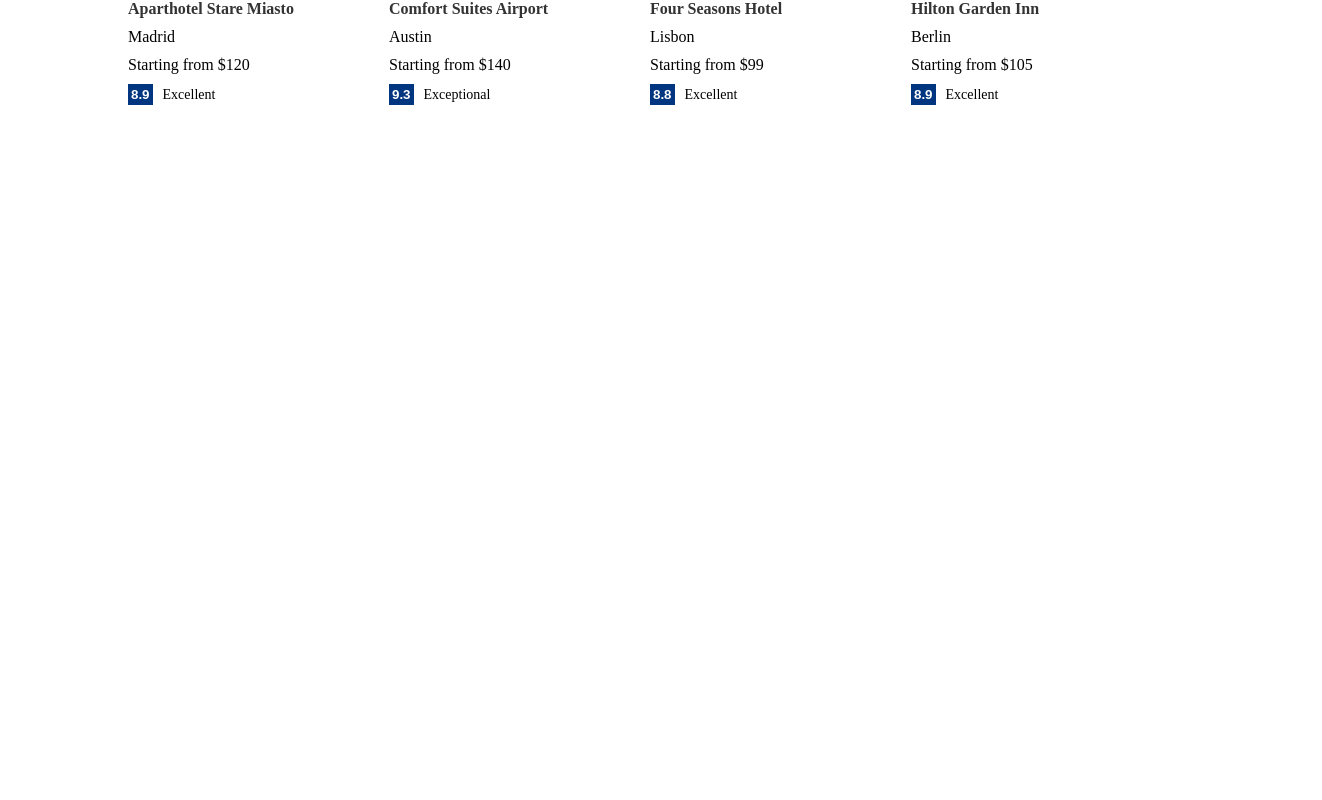
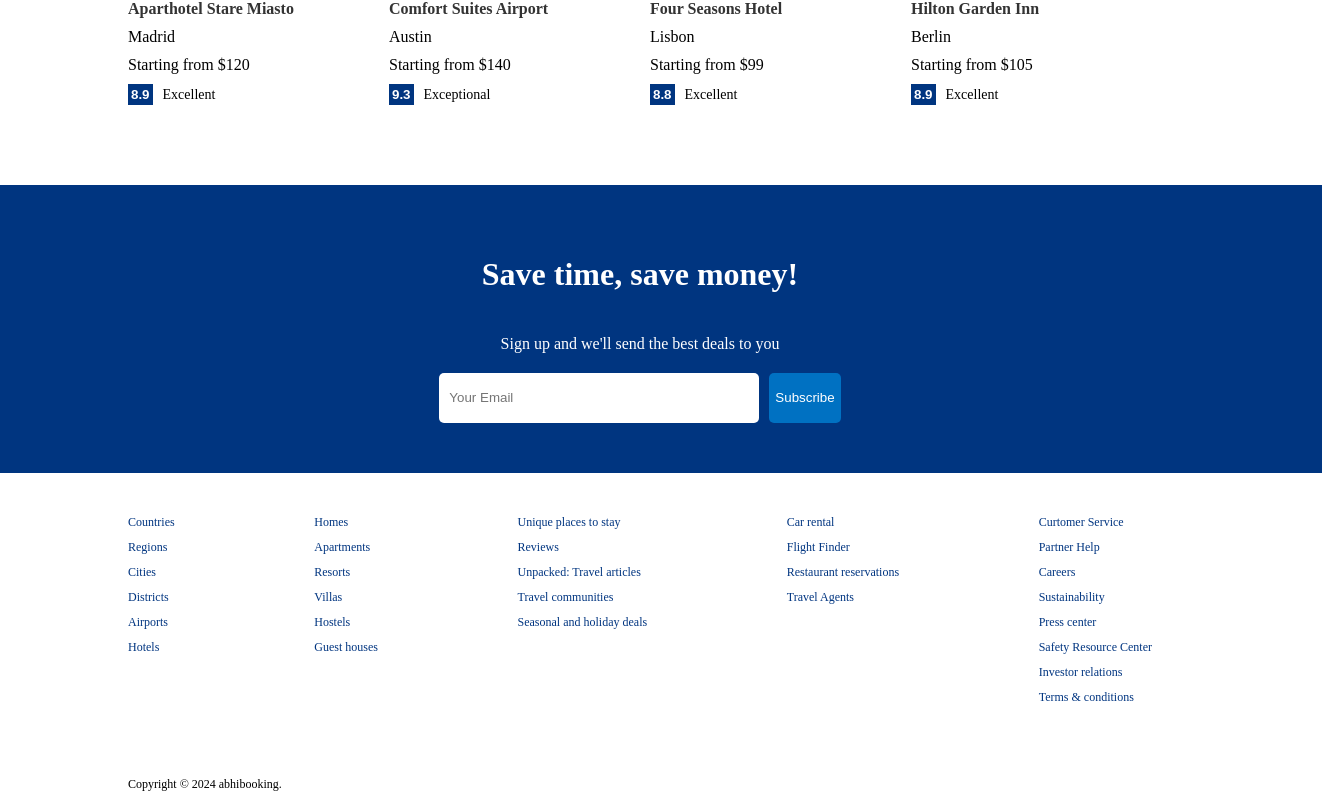
Before and after one commit to mikun2001/booking-app-frontend, a React (Vite) app: page / in a window 1280 px wide. Shown: the part 1406-2206 px from the top of the page, 1322 px wide, since content can reach past the window. Before the commit the page ends 1519 px from the top, so only its background shows below. Built offline with nearby package versions, Linux system fonts and the light colour scheme.

Commit message:
footer mailList for contact added

```diff
--- /dev/null
+++ b/src/components/footer/Footer.jsx
@@ -0,0 +1,52 @@
+import "./footer.css";
+
+const Footer = () => {
+	return (
+		<div className="footer">
+			<div className="fLists">
+				<ul className="fList">
+					<li className="fListItem">Countries</li>
+					<li className="fListItem">Regions</li>
+					<li className="fListItem">Cities</li>
+					<li className="fListItem">Districts</li>
+					<li className="fListItem">Airports</li>
+					<li className="fListItem">Hotels</li>
+				</ul>
+				<ul className="fList">
+					<li className="fListItem">Homes </li>
+					<li className="fListItem">Apartments </li>
+					<li className="fListItem">Resorts </li>
+					<li className="fListItem">Villas</li>
+					<li className="fListItem">Hostels</li>
+					<li className="fListItem">Guest houses</li>
+				</ul>
+				<ul className="fList">
+					<li className="fListItem">Unique places to stay </li>
+					<li className="fListItem">Reviews</li>
+					<li className="fListItem">Unpacked: Travel articles </li>
+					<li className="fListItem">Travel communities </li>
+					<li className="fListItem">Seasonal and holiday deals </li>
+				</ul>
+				<ul className="fList">
+					<li className="fListItem">Car rental </li>
+					<li className="fListItem">Flight Finder</li>
+					<li className="fListItem">Restaurant reservations </li>
+					<li className="fListItem">Travel Agents </li>
+				</ul>
+				<ul className="fList">
+					<li className="fListItem">Curtomer Service</li>
+					<li className="fListItem">Partner Help</li>
+					<li className="fListItem">Careers</li>
+					<li className="fListItem">Sustainability</li>
+					<li className="fListItem">Press center</li>
+					<li className="fListItem">Safety Resource Center</li>
+					<li className="fListItem">Investor relations</li>
+					<li className="fListItem">Terms & conditions</li>
+				</ul>
+			</div>
+			<div className="fText">Copyright © 2024 abhibooking.</div>
+		</div>
+	);
+};
+
+export default Footer;
--- /dev/null
+++ b/src/components/footer/footer.css
@@ -0,0 +1,23 @@
+.footer{
+  width: 100%;
+  width: 1024px;
+  font-size: 12px;
+}
+
+.fLists{
+  width: 100%;
+  display: flex;
+  justify-content: space-between;
+  margin-bottom: 50px;
+}
+
+.fList{
+  list-style: none;
+  padding: 0;
+}
+
+.fListItem{
+  margin-bottom: 10px;
+  color: #003580;
+  cursor: pointer;
+}
--- /dev/null
+++ b/src/components/mailList/MailList.jsx
@@ -0,0 +1,16 @@
+import "./mailList.css"
+
+const MailList = () => {
+  return (
+    <div className="mail">
+      <h1 className="mailTitle">Save time, save money!</h1>
+      <span className="mailDesc">Sign up and we'll send the best deals to you</span>
+      <div className="mailInputContainer">
+        <input type="text" placeholder="Your Email" />
+        <button>Subscribe</button>
+      </div>
+    </div>
+  )
+}
+
+export default MailList
--- /dev/null
+++ b/src/components/mailList/mailList.css
@@ -0,0 +1,30 @@
+.mail{
+  width: 100%;
+  margin-top: 50px;
+  background-color: #003580;
+  color: white;
+  display: flex;
+  flex-direction: column;
+  align-items: center;
+  gap: 20px;
+  padding: 50px;
+}
+
+.mailInputContainer>input{
+  width: 300px;
+  height: 30px;
+  padding: 10px;
+  border: none;
+  margin-right: 10px;
+  border-radius: 5px;
+}
+
+.mailInputContainer>button{
+  height: 50px;
+  background-color: #0071c2;
+  color: white;
+  font-weight: 500;
+  border: none;
+  border-radius: 5px;
+  cursor: pointer;
+}
--- a/src/pages/home/Home.jsx
+++ b/src/pages/home/Home.jsx
@@ -5,6 +5,8 @@
 import Featured from "../../components/featured/Featured";
 import PropertyList from "../../components/propertyList/PropertyList";
 import FeaturedProperties from "../../components/featuredProperties/FeaturedProperties";
+import MailList from "../../components/mailList/MailList";
+import Footer from "../../components/footer/Footer";
 
 const Home = () => {
 	return (
@@ -17,6 +19,8 @@
 				<PropertyList />
 				<h1 className="homeTitle">Homes guests love</h1>
 				<FeaturedProperties />
+				<MailList />
+				<Footer />
 			</div>
 		</div>
 	);
```
